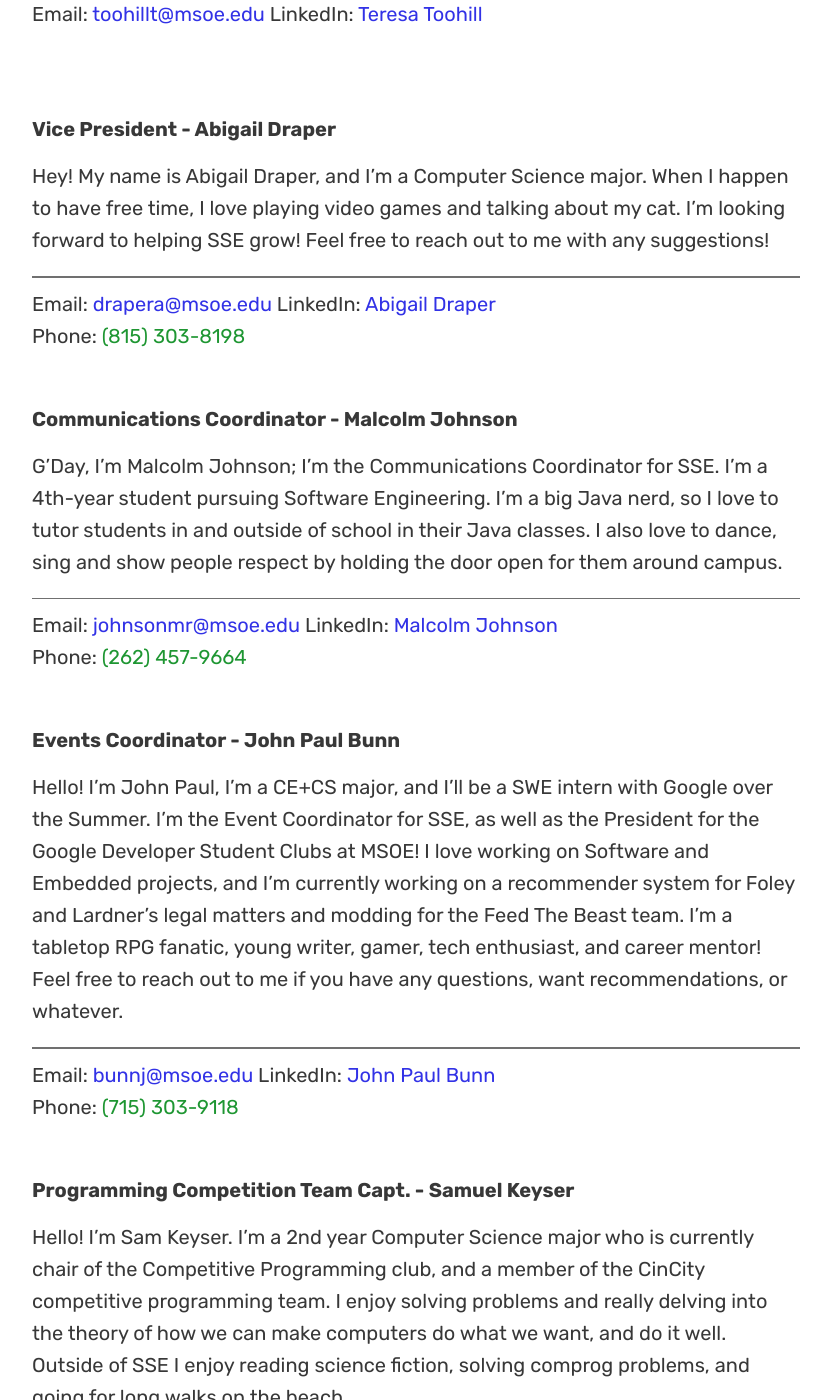
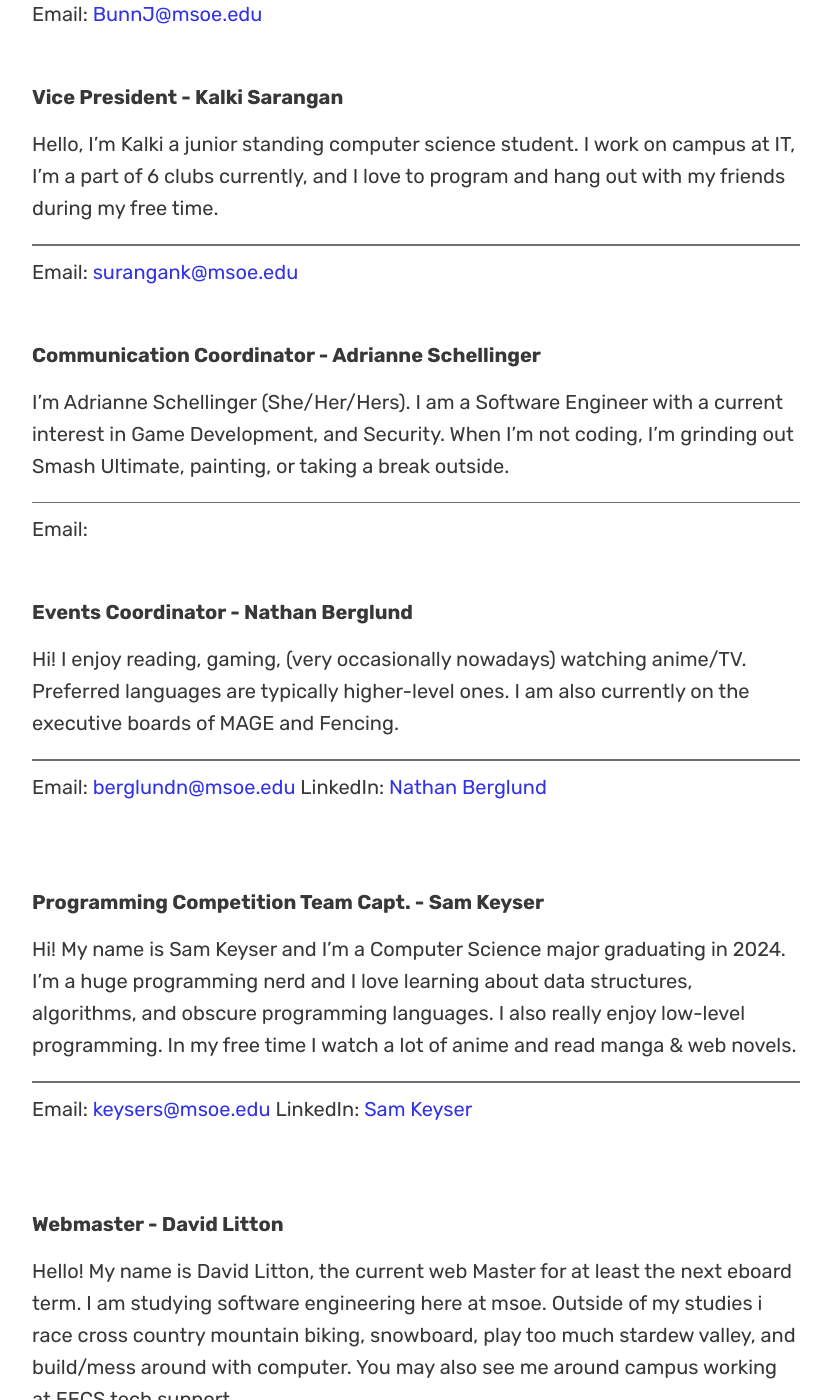
Before and after one commit to msoe-sse/msoe-sse.github.io, a Jekyll site: the page built from eBoard.md, in a window 1280 px wide and 1400 px high, scrolled down 1494 px. Shown: the whole window, without its empty margins (224-1055 px from the left). Built offline with Jekyll 4.4.1, drawn with Linux system fonts in a browser that asks for light colours; some web fonts are replaced; some of the changed text lies outside the part shown.

Commit message:
updated eboard .yml

```diff
--- a/_data/eboardMembers.yml
+++ b/_data/eboardMembers.yml
@@ -1,68 +1,60 @@
 - position: President
-  name: Teresa Toohill
+  name: John Paul Bunn
   bio: >-
-    Hi there! My name is Teresa Toohill and I am the President for SSE. I grew up right here in the Milwaukee area. Because of that, I feel in love with downtown Milwaukee and MSOE. Currently I am a Senior Software Engineering student with an interest in web development, finance, database systems, full stack development, and animation. In my free time I enjoy watching YouTube, Netflix, baking, reading, cooking, and biking. I also dedicate a lot of my time to my sorority, Alpha Omega Epsilon, which works towards diversity in STEM. Feel free to stop me for a chat if you ever want to-- I promise, I don't bite!
+    Hello! I’m John Paul, I’m a CE+CS major, and I’ll be a SWE intern with Google over the Summer. I’m the Event Coordinator for SSE, as well as the President for the Google Developer Student Clubs at MSOE! I love working on Software and Embedded projects, and I’m currently working on a recommender system for Foley and Lardner’s legal matters and modding for the Feed The Beast team. I’m a tabletop RPG fanatic, young writer, gamer, tech enthusiast, and career mentor! Feel free to reach out to me if you have any questions, want recommendations, or whatever.
   contact:
-    fullname: Teresa Toohill
-    email: toohillt@msoe.edu
-    linkedin: linkedin.com/in/teresatoohill/
+    fullname: John Paul Bunn
+    email: BunnJ@msoe.edu
 
 - position: Vice President
-  name: Abigail Draper
+  name: Kalki Sarangan
   bio: >-
-    Hey! My name is Abigail Draper, and I'm a Computer Science major. When I happen to have free time, I love playing video games and talking about my cat. I'm looking forward to helping SSE grow! Feel free to reach out to me with any suggestions!
+    Hello, I'm Kalki a junior standing computer science student. I work on campus at IT, I'm a part of 6 clubs currently, and I love to program and hang out with my friends during my free time.
   contact:
-    fullname: Abigail Draper
-    email: drapera@msoe.edu
-    phone: (815) 303-8198
-    linkedin: linkedin.com/in/abigail-draper-074a44203/
+    fullname: Kalki Sarangan
+    email: surangank@msoe.edu
 
-- position: Communications Coordinator
-  name: Malcolm Johnson
+- position: Communication Coordinator
+  name: Adrianne Schellinger
   bio: >-
-    G'Day, I'm Malcolm Johnson; I'm the Communications Coordinator for SSE. I'm a 4th-year student pursuing Software Engineering. I'm a big Java nerd, so I love to tutor students in and outside of school in their Java classes. I also love to dance, sing and show people respect by holding the door open for them around campus.
+    I'm Adrianne Schellinger (She/Her/Hers). I am a Software Engineer with a current interest in Game Development, and Security. When I'm not coding, I'm grinding out Smash Ultimate, painting, or taking a break outside.
   contact:
-    fullname: Malcolm Johnson
-    email: johnsonmr@msoe.edu
-    phone: (262) 457-9664
-    linkedin: linkedin.com/in/m-johnson-sdev
-
+    fullname: Adrianne Schellinger
 
 - position: Events Coordinator
-  name: John Paul Bunn
+  name: Nathan Berglund
   bio: >-
-    Hello! I'm John Paul, I'm a CE+CS major, and I'll be a SWE intern with Google over the Summer. I'm the Event Coordinator for SSE, as well as the President for the Google Developer Student Clubs at MSOE! I love working on Software and Embedded projects, and I'm currently working on a recommender system for Foley and Lardner's legal matters and modding for the Feed The Beast team. I'm a tabletop RPG fanatic, young writer, gamer, tech enthusiast, and career mentor! Feel free to reach out to me if you have any questions, want recommendations, or whatever.
+    Hi! I enjoy reading, gaming, (very occasionally nowadays) watching anime/TV. Preferred languages are typically higher-level ones. I am also currently on the executive boards of MAGE and Fencing.
   contact:
-    fullname: John Paul Bunn
-    email: bunnj@msoe.edu
-    phone: (715) 303-9118
-    linkedin: linkedin.com/in/john-paul-bunn-07b0a6196/
-
+    fullname: Nathan Berglund
+    email: berglundn@msoe.edu
+    linkedin: https://www.linkedin.com/in/nathanjberglund/
 
 - position: Programming Competition Team Capt.
-  name: Samuel Keyser
+  name: Sam Keyser
   bio: >-
-    Hello! I'm Sam Keyser. I'm a 2nd year Computer Science major who is currently chair of the Competitive Programming club, and a member of the CinCity competitive programming team. I enjoy solving problems and really delving into the theory of how we can make computers do what we want, and do it well. Outside of SSE I enjoy reading science fiction, solving comprog problems, and going for long walks on the beach.
+    Hi! My name is Sam Keyser and I'm a Computer Science major graduating in 2024. I'm a huge programming nerd and I love learning about data structures, algorithms, and obscure programming languages. I also really enjoy low-level programming. In my free time I watch a lot of anime and read manga & web novels.
   contact:
-    fullname: Samuel Keyser
+    fullname: Sam Keyser
     email: keysers@msoe.edu
+    linkedin: https://www.linkedin.com/in/samuel-keyser/
 
 - position: Webmaster
-  name: Jonathan Paulick
+  name: David Litton
   bio: >-
-    Hi all, I'm Jonathan Paulick, a senior Computer Science student. Currently, I am the Webmaster for SSE. During my free time, I enjoy playing music, reading, and spending time with friends. Are you bored, lonely, confused, or offering an internship? Feel free to contact me.
+    Hello! My name is David Litton, the current web Master for at least the next eboard term. I am studying software engineering here at msoe. Outside of my studies i race cross country mountain biking, snowboard, play too much stardew valley, and build/mess around with computer. You may also see me around campus working at EECS tech support.
   contact:
-    fullname: Jonathan Paulick
-    email: paulickj@msoe.edu
-    phone: (414) 916-2998
-    linkedin: linkedin.com/in/jonathan-paulick/
+    fullname: David Litton
+    email: littond@msoe.edu
+    linkedin: https://www.linkedin.com/in/david-litton/
+    phone: 4144052975
 
-- position: Game Dev Club Master
-  name: Asher Ryan Sprigler
+- position: Embedded Systems Chair
+  name: Matt Korfhage
   bio: >-
-    Hi, I make games, run clubs, and study Computer Engineering (apparently).
+    I am passionate about aviation, and am working towards my Pilot's License! I am also a Triangle Fraternity Brother.
   contact:
-    fullname: Asher Ryan Sprigler
-    email: spriglera@msoe.edu
-    phone: (630) 777-4661
-    linkedin: linkedin.com/in/asher-sprigler
+    fullname: Matt Korfhage
+    email: korfhagem@msoe.edu
+    linkedin: https://www.linkedin.com/in/matthew-korfhage-39b25b243
+    phone: 4147313658
```
